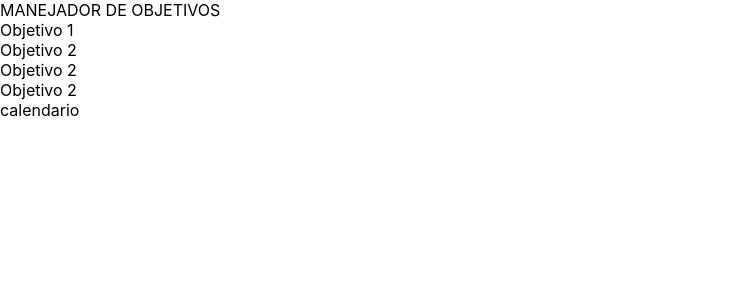
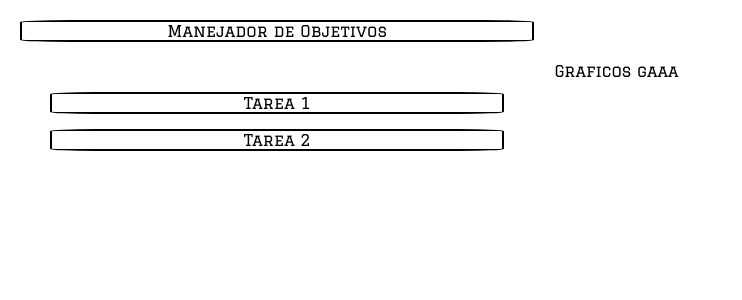
Before and after one commit to samirharry/TaskManagerFront, a Next.js app: page / in a window 1280 px wide. Shown: the top 300 px of the page, without its empty margins (0-742 px from the left). Built offline with nearby package versions, Linux system fonts and the light colour scheme.

Commit message:
grilla completada y creacion de componente Tarea

```diff
--- /dev/null
+++ b/components/Block.js
@@ -0,0 +1,17 @@
+import Link from 'next/link';
+import styles from './Block.module.css'
+
+function Block({task}){
+    let classes = [styles.block];
+    classes.push(task.isCompleted?styles.isCompleted:"");
+    classes.push(task.isPending?styles.isPending:"");
+    return (
+        <Link href = '/tasks/[task]' as={`/tasks/${task._id}`} >
+        <div className={`${classes.join(" ")}`} >
+            {task.name}
+        </div>
+        </Link>
+    )
+}
+
+export default Block;
--- /dev/null
+++ b/components/Block.module.css
@@ -0,0 +1,16 @@
+.block{
+    border-style: solid;
+    border-width: 2px;
+    border-radius: 10%;
+    text-align: center;
+}
+
+.isCompleted{
+    background-color: #A1FFA5;
+    color: #FFFFFF;
+}
+
+.isPending{
+    background-color: #F58282;
+    color: #FFFFFF;
+}
--- /dev/null
+++ b/components/Dashboard.js
@@ -0,0 +1,22 @@
+import Block from './Block'
+import Title from './Title'
+import Link from 'next/link'
+import styles from './Dashboard.module.css'
+
+
+
+export default function Dashboard({tasks, dataGraph}) {
+  return (
+    <div className={styles.gridContainer}>
+      <div className={styles.titleContainer}>
+      <Title  title={"Manejador de Objetivos"}/>
+      </div>
+      <div className={styles.tasksContainer}>
+      { tasks.map( task =>   <Block task={task}/>  )}
+      </div>
+      <div className={styles.graphContainer}>
+        <div> Graficos gaaa</div>
+      </div>
+    </div>
+  )
+}
--- /dev/null
+++ b/components/Dashboard.module.css
@@ -0,0 +1,30 @@
+
+.gridContainer{
+    display: grid;
+    grid-template-areas:
+    'header header header'
+    'tasks graph graph';
+    grid-gap: 20px;
+    padding: 20px;
+}
+
+.tasksContainer{
+    padding: 15px;
+    grid-area: tasks;
+}
+.tasksContainer > * {
+    margin: 15px;
+}
+
+.tasksContainer
+
+
+
+
+.titleContainer{
+    grid-area: header;
+}
+
+.graphContainer{
+    grid-area: graph;
+}
--- /dev/null
+++ b/components/Title.js
@@ -0,0 +1,12 @@
+import styles from './Title.module.css'
+
+function Title(props){
+
+    return (
+        <div className={`${styles.title}`} >
+            {props.title}
+        </div>
+    )
+}
+
+export default Title;
--- /dev/null
+++ b/components/Title.module.css
@@ -0,0 +1,6 @@
+.title{
+    border-style: solid;
+    border-width: 2px;
+    border-radius: 10%;
+    text-align: center;
+}
--- a/pages/index.js
+++ b/pages/index.js
@@ -1,29 +1,31 @@
-import Head from 'next/head'
-import styles from '../styles/Home.module.css'
+import Head from "next/head";
+import styles from "../styles/Home.module.css";
+import Dashboard from "../components/Dashboard";
 
-export default function Home() {
+export default function Home({ tasks, dataGraph }) {
   return (
     <div>
-      <div>MANEJADOR DE OBJETIVOS</div>
-      <div>
-        <div>
-        <div>
-          Objetivo 1
-        </div>
-        <div>
-          Objetivo 2
-        </div>
-        <div>
-          Objetivo 2
-        </div>
-        <div>
-          Objetivo 2
-        </div>
-        </div>
-        <div>
-          calendario
-        </div>
-      </div>
+      <Dashboard tasks={tasks} dataGraph={dataGraph} />
     </div>
-  )
+  );
 }
+
+export async function getStaticProps() {
+  return {
+    props: {
+      tasks: [
+        {
+          name: "Tarea 1",
+          status: "1",
+          statusDes: "pending",
+        },
+        {
+          name: "Tarea 2",
+          status: "2",
+          statusDes: "success",
+        },
+      ],
+      dataGraph: {},
+    },
+  };
+};
--- a/styles/globals.css
+++ b/styles/globals.css
@@ -1,9 +1,13 @@
+@font-face {
+  font-family: "Graduate";
+  src: url("/fonts/Graduate-Regular.ttf");
+}
+
 html,
 body {
   padding: 0;
   margin: 0;
-  font-family: -apple-system, BlinkMacSystemFont, Segoe UI, Roboto, Oxygen,
-    Ubuntu, Cantarell, Fira Sans, Droid Sans, Helvetica Neue, sans-serif;
+  font-family: "Graduate",sans-serif;
 }
 
 a {
```
Also changed, not shown: pages/tasks/[task.js (added), public/fonts/Graduate-Regular.ttf (added).
